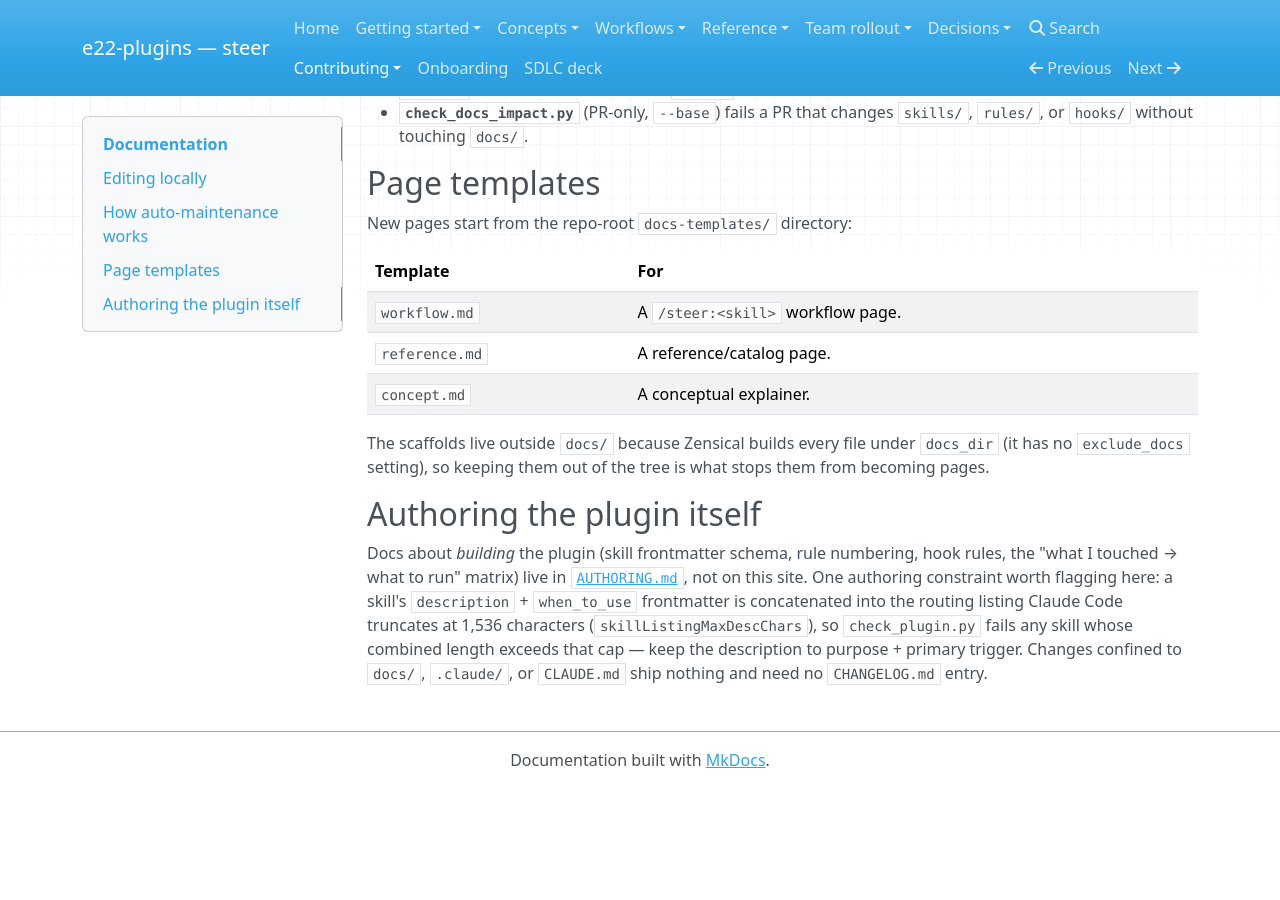
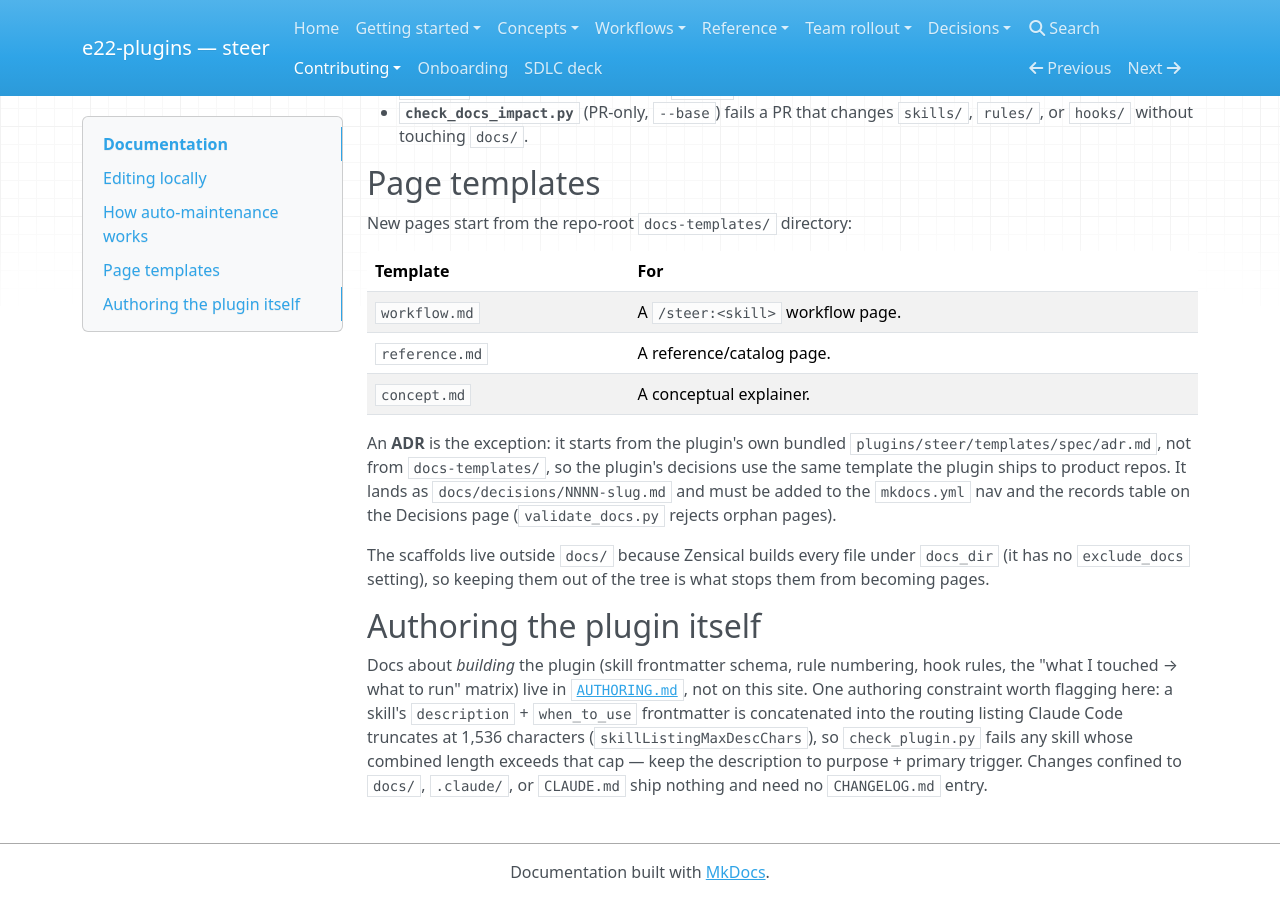
Before and after one commit to element22llc/e22-plugins, an MkDocs documentation site: the page built from docs/contributing/documentation.md, in a window 1280 px wide and 900 px high, scrolled down 745 px. Built offline with MkDocs 1.6.1, drawn with Linux system fonts in a browser that asks for light colours; nearby versions of some CDN libraries; before the commit the page ends 1533 px from its top, so only the background shows below that.

Commit message:
docs: propagate the plugin-ADR convention to the places that state it
The ADR in the prior commit changed how this repo records its own
architectural decisions, but only amended one section of the Decisions
page — its intro paragraph still said plugin decisions are captured in
CHANGELOG.md and PRs, so the page contradicted itself.

Fix the intro and carry the convention to the two other places that
describe it: the docs page-templates table (an ADR starts from the
plugin's bundled adr.md, not docs-templates/, and must be navved and
listed) and CLAUDE.md's working-in-this-repo loop (when a change earns an
ADR versus a plain CHANGELOG bullet, Proposed by default).

Docs-only; no plugin behavior change and no changelog entry.

Co-Authored-By: Claude Opus 5 <noreply@anthropic.com>
Claude-Session: https://claude.ai/code/session_011MpyD8GY8F7tWdffF6o521

```diff
--- a/docs/contributing/documentation.md
+++ b/docs/contributing/documentation.md
@@ -50,6 +50,13 @@ New pages start from the repo-root `docs-templates/` directory:
 | `reference.md` | A reference/catalog page. |
 | `concept.md` | A conceptual explainer. |
 
+An **ADR** is the exception: it starts from the plugin's own bundled
+`plugins/steer/templates/spec/adr.md`, not from `docs-templates/`, so the
+plugin's decisions use the same template the plugin ships to product repos. It
+lands as `docs/decisions/NNNN-slug.md` and must be added to the `mkdocs.yml` nav
+and the records table on the Decisions page (`validate_docs.py` rejects orphan
+pages).
+
 The scaffolds live outside `docs/` because Zensical builds every file under
 `docs_dir` (it has no `exclude_docs` setting), so keeping them out of the tree is
 what stops them from becoming pages.
```
Also changed, not shown: CLAUDE.md (+8 -0 lines), docs/decisions/index.md (+4 -2 lines).
